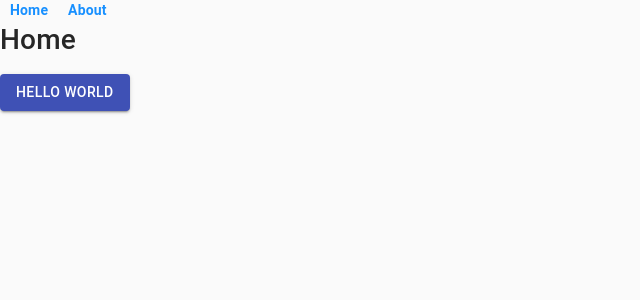
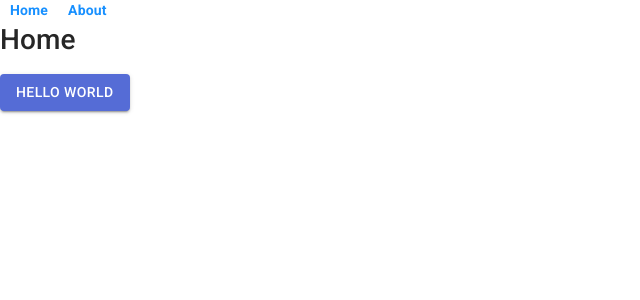
Before and after one commit to thinhtran3588/web-starter-kit, a Next.js app: page / in a window 1280 px wide. Shown: the top 300 px of the page, without its empty margins (0-640 px from the left). Built offline with nearby package versions, Linux system fonts and the light colour scheme.

Commit message:
update app, document component & restructure components folder

```diff
--- a/package.json
+++ b/package.json
@@ -8,6 +8,8 @@
   },
   "dependencies": {
     "@material-ui/core": "^4.4.3",
+    "@material-ui/styles": "^4.4.3",
+    "classnames": "^2.2.6",
     "i18next": "^17.0.16",
     "isomorphic-unfetch": "^3.0.0",
     "lodash": "^4.17.15",
@@ -19,6 +21,7 @@
   "description": "",
   "devDependencies": {
     "@testing-library/react": "^9.1.4",
+    "@types/classnames": "^2.2.9",
     "@types/jest": "^24.0.15",
     "@types/lodash": "^4.14.138",
     "@types/next": "^8.0.6",
--- /dev/null
+++ b/pages/_app.tsx
@@ -0,0 +1,33 @@
+import React from 'react';
+import App from 'next/app';
+import Head from 'next/head';
+import { ThemeProvider } from '@material-ui/styles';
+import CssBaseline from '@material-ui/core/CssBaseline';
+import theme from '@app/core/theme';
+
+export default class MyApp extends App {
+  // eslint-disable-next-line class-methods-use-this
+  componentDidMount(): void {
+    // Remove the server-side injected CSS.
+    // eslint-disable-next-line no-undef
+    const jssStyles = document.querySelector('#jss-server-side');
+    jssStyles && jssStyles.parentNode && jssStyles.parentNode.removeChild(jssStyles);
+  }
+
+  render(): JSX.Element {
+    const { Component, pageProps } = this.props;
+
+    return (
+      <React.Fragment>
+        <Head>
+          <title>My page</title>
+        </Head>
+        <ThemeProvider theme={theme}>
+          {/* CssBaseline kickstart an elegant, consistent, and simple baseline to build upon. */}
+          <CssBaseline />
+          <Component {...pageProps} />
+        </ThemeProvider>
+      </React.Fragment>
+    );
+  }
+}
--- a/pages/_document.tsx
+++ b/pages/_document.tsx
@@ -1,26 +1,100 @@
+// import React from 'react';
+// import NextDocument, { Html, Head, Main, NextScript, DocumentInitialProps, DocumentContext } from 'next/document';
+
+// class Document extends NextDocument {
+//   static async getInitialProps(ctx: DocumentContext): Promise<DocumentInitialProps> {
+//     const initialProps = await NextDocument.getInitialProps(ctx);
+//     return {
+//       ...initialProps,
+//     };
+//   }
+
+//   // eslint-disable-next-line class-methods-use-this
+//   public render(): JSX.Element {
+//     return (
+//       <Html lang='en'>
+//         <Head />
+//         <body>
+//           <Main />
+//           <NextScript />
+//         </body>
+//       </Html>
+//     );
+//   }
+// }
+
+// export default Document;
 import React from 'react';
-import NextDocument, { Html, Head, Main, NextScript, DocumentInitialProps, DocumentContext } from 'next/document';
+import Document, { Head, Main, NextScript } from 'next/document';
+import { ServerStyleSheets } from '@material-ui/styles';
+import theme from '@app/core/theme';
 
-class Document extends NextDocument {
-  static async getInitialProps(ctx: DocumentContext): Promise<DocumentInitialProps> {
-    const initialProps = await NextDocument.getInitialProps(ctx);
-    return {
-      ...initialProps,
-    };
-  }
-
+class MyDocument extends Document {
   // eslint-disable-next-line class-methods-use-this
-  public render(): JSX.Element {
+  render(): JSX.Element {
     return (
-      <Html lang='en'>
-        <Head />
+      <html lang='en'>
+        <Head>
+          <meta charSet='utf-8' />
+          <meta name='viewport' content='minimum-scale=1, initial-scale=1, width=device-width, shrink-to-fit=no' />
+          {/* PWA primary color */}
+          <meta name='theme-color' content={theme.palette.primary.main} />
+          <link rel='stylesheet' href='https://fonts.googleapis.com/css?family=Roboto:300,400,500,700&display=swap' />
+        </Head>
         <body>
           <Main />
           <NextScript />
         </body>
-      </Html>
+      </html>
     );
   }
 }
 
-export default Document;
+MyDocument.getInitialProps = async (ctx) => {
+  // Resolution order
+  //
+  // On the server:
+  // 1. app.getInitialProps
+  // 2. page.getInitialProps
+  // 3. document.getInitialProps
+  // 4. app.render
+  // 5. page.render
+  // 6. document.render
+  //
+  // On the server with error:
+  // 1. document.getInitialProps
+  // 2. app.render
+  // 3. page.render
+  // 4. document.render
+  //
+  // On the client
+  // 1. app.getInitialProps
+  // 2. page.getInitialProps
+  // 3. app.render
+  // 4. page.render
+
+  // Render app and page and get the context of the page with collected side effects.
+  const sheets = new ServerStyleSheets();
+  const originalRenderPage = ctx.renderPage;
+
+  // eslint-disable-next-line no-param-reassign
+  ctx.renderPage = () =>
+    originalRenderPage({
+      enhanceApp: (App) => (props) => sheets.collect(<App {...props} />),
+    });
+
+  const initialProps = await Document.getInitialProps(ctx);
+
+  return {
+    ...initialProps,
+    // Styles fragment is rendered after the app and page rendering finish.
+    styles: [
+      <React.Fragment key='styles'>
+        {initialProps.styles}
+        {sheets.getStyleElement()}
+      </React.Fragment>,
+    ],
+  };
+};
+
+export default MyDocument;
--- a/src/components/Layout.tsx
+++ b/src/components/Layout/index.tsx
@@ -1,8 +1,7 @@
 import React from 'react';
-import CssBaseline from '@material-ui/core/CssBaseline';
 import NextHead from 'next/head';
 import { config } from '@app/config';
-import Header from './Header';
+import Header from '../Header';
 
 interface Props {
   children?: React.ReactNode;
@@ -17,7 +16,6 @@
       <meta name='viewport' content='minimum-scale=1, initial-scale=1, width=device-width, shrink-to-fit=no' />
       <meta name='Description' content={description}></meta>
     </NextHead>
-    <CssBaseline />
     <Header />
     {children}
   </>
--- /dev/null
+++ b/src/core/theme.ts
@@ -0,0 +1,22 @@
+import { createMuiTheme } from '@material-ui/core/styles';
+import { red } from '@material-ui/core/colors';
+
+// Create a theme instance.
+const theme = createMuiTheme({
+  palette: {
+    primary: {
+      main: '#556cd6',
+    },
+    secondary: {
+      main: '#19857b',
+    },
+    error: {
+      main: red.A400,
+    },
+    background: {
+      default: '#fff',
+    },
+  },
+});
+
+export default theme;
```
Also changed, not shown: src/components/AdminLayout/index.tsx (added, +21 -0 lines), src/components/Header/index.tsx (renamed from src/components/Header.tsx), 1 other file (tests, documents, lock files or other folders).
